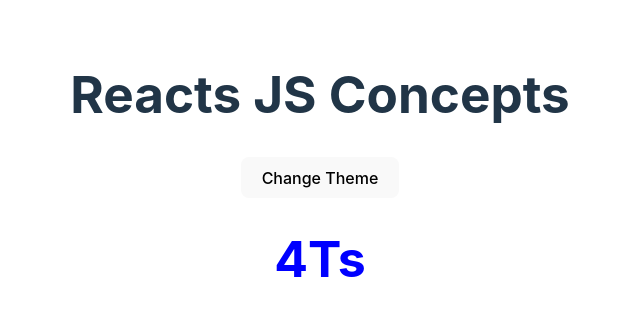
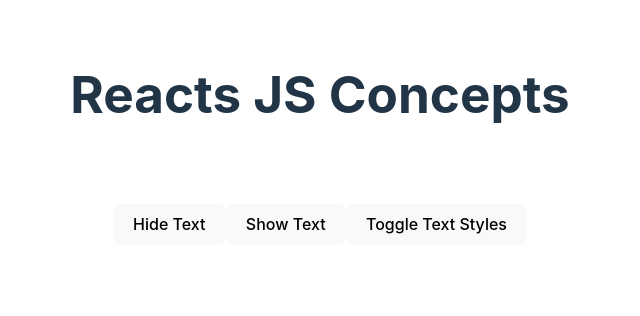
Before and after one commit to emmaowusu294/ReactJS, a React (Vite) app in the folder reactjs-concepts-2025/: page / in a window 1280 px wide. Shown: the top 316 px of the page, without its empty margins (320-960 px from the left). Built offline with nearby package versions, Linux system fonts and the light colour scheme.

Commit message:
use reducer

```diff
--- a/reactjs-concepts-2025/src/App.jsx
+++ b/reactjs-concepts-2025/src/App.jsx
@@ -4,6 +4,7 @@
 import ContextTextComponent from './components/context-context/text';
 import FunctionalComponent from './components/functional-component';
 import ProductList from './components/products';
+import UseReducerExample from './components/use-reducer-example';
 import Users from './components/users';
 
 const dummyProductData = ['Product 1', 'Product 2', 'Product 3'];
@@ -17,8 +18,9 @@
 
       {/* <ProductList listOfProducts = {dummyProductData} name = '4Ts' city = 'Kumasi' /> */}
       {/* <Users /> */}
-      <ContextButtonComponent />
-      <ContextTextComponent />
+      {/* <ContextButtonComponent />
+      <ContextTextComponent /> */}
+      <UseReducerExample />
     </div>
   );
 }
--- /dev/null
+++ b/reactjs-concepts-2025/src/components/use-reducer-example.jsx
@@ -0,0 +1,51 @@
+import { useReducer } from 'react';
+
+const initialState = {
+  showTextFlag: true,
+  changeTextStylesFlag: false,
+};
+
+const HIDE_TEXT = 'HIDE_TEXT';
+const SHOW_TEXT = 'SHOW_TEXT';
+const CHANGE_TEXT_STYLE = 'CHANGE_TEXT_STYLE';
+function reducer(state, action) {
+  switch (action.type) {
+    case HIDE_TEXT:
+      return {
+        ...state,
+        showTextFlag: false,
+      };
+    case SHOW_TEXT:
+      return {
+        ...state,
+        showTextFlag: true,
+      };
+    case CHANGE_TEXT_STYLE:
+      return {
+        ...state,
+        changeTextStylesFlag: !state.changeTextStylesFlag,
+      };
+
+    default:
+      return state;
+  }
+}
+export default function UseReducerExample() {
+  const [state, dispatch] = useReducer(reducer, initialState);
+  console.log(state);
+
+  return (
+    <div>
+      {state.showTextFlag ? (
+        <h3 style={{ color: state.changeTextStylesFlag ? 'red' : 'white' }}>
+          Use Reducer Example
+        </h3>
+      ) : null}
+      <button onClick={() => dispatch({ type: HIDE_TEXT })}>Hide Text</button>
+      <button onClick={() => dispatch({ type: SHOW_TEXT })}>Show Text</button>
+      <button onClick={() => dispatch({ type: CHANGE_TEXT_STYLE })}>
+        Toggle Text Styles
+      </button>
+    </div>
+  );
+}
```
